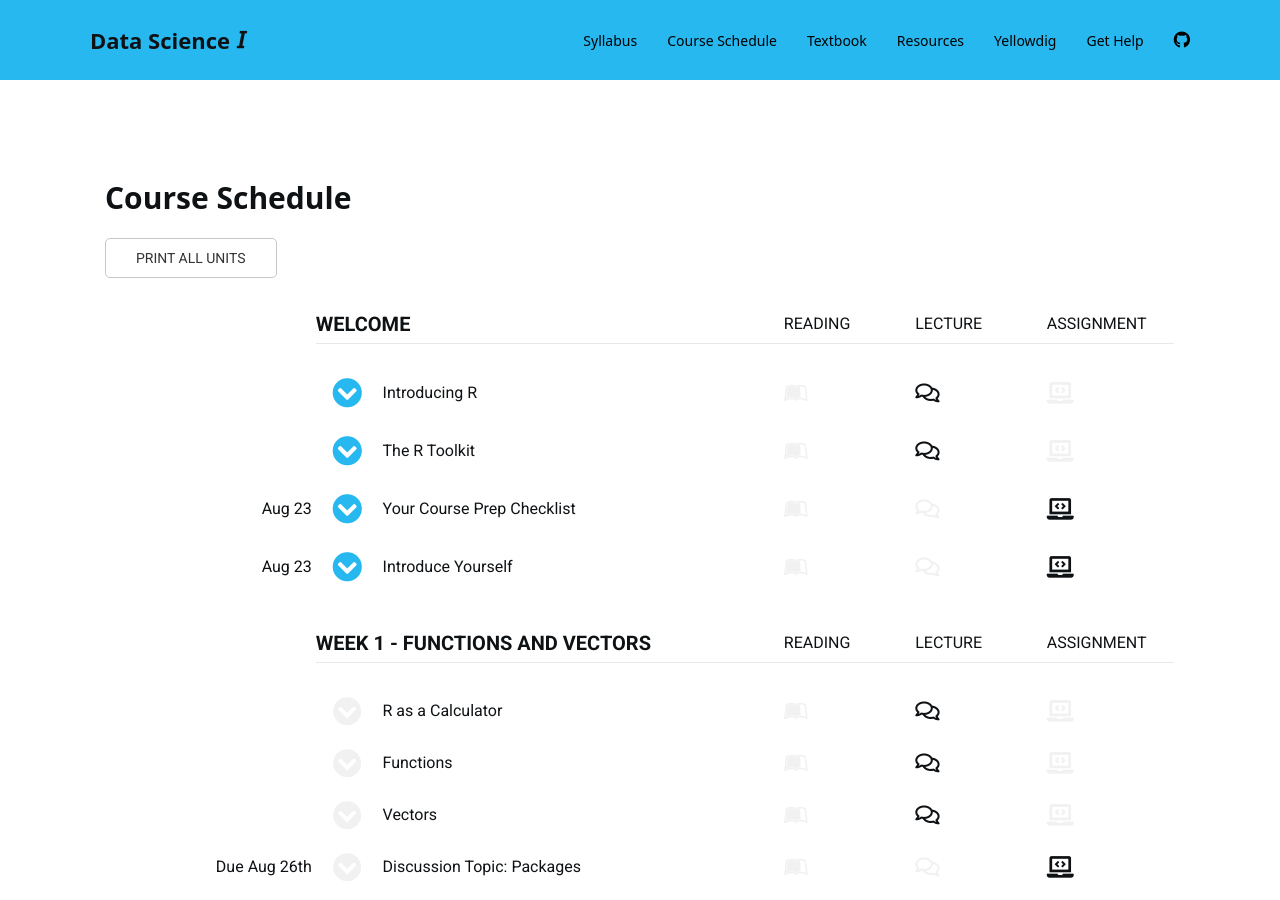
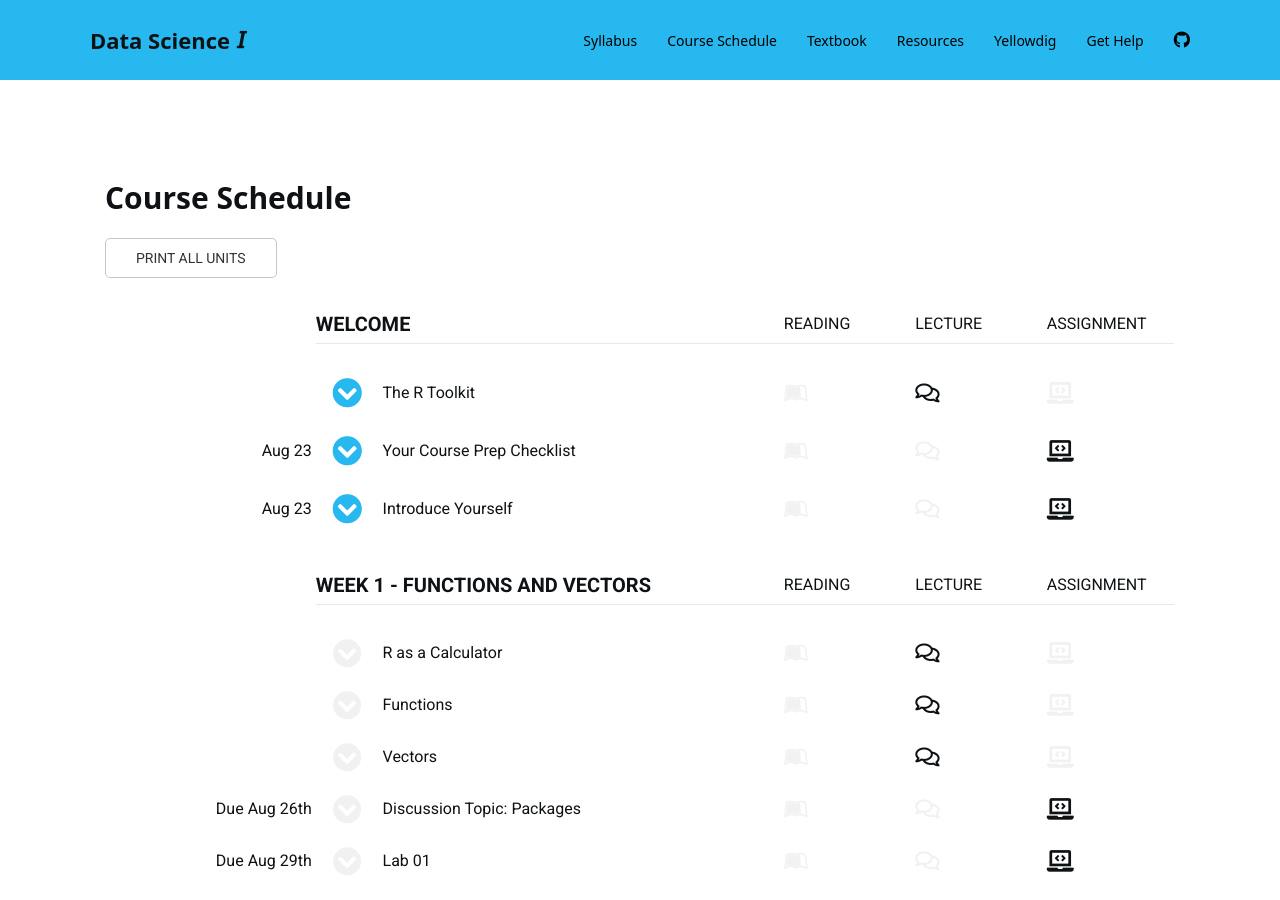
Before and after one commit to DS4PS/cpp-526-fall-2019, a Jekyll site: the page built from schedule.md, in a window 1280 px wide and 900 px high. Built offline with Jekyll 4.4.1, drawn with Linux system fonts in a browser that asks for light colours; nearby versions of some CDN libraries; a style sheet for code colours, icons or effects is not loaded.

Commit message:
Update schedule.md

```diff
--- a/schedule.md
+++ b/schedule.md
@@ -51,13 +51,6 @@ article {
 ** Welcome
 
 
-*** { @unit = "", @title = "Introducing R", @lecture, @foldout }
-
-<br>
-
-<iframe src="https://player.vimeo.com/video/180644880" width="640" height="360" frameborder="0" allow="autoplay; fullscreen" allowfullscreen></iframe>
-
-<br>
 
 
 
@@ -65,12 +58,18 @@ article {
 
 
 <br>
+<br>
 
-## The R Toolkit
+<iframe src="https://player.vimeo.com/video/180644880" width="640" height="360" frameborder="0" allow="autoplay; fullscreen" allowfullscreen></iframe>
+
+<br>
+<br>
 
 
 ![](https://github.com/DS4PS/dp4ss-textbook/blob/master/figures/r-tools-overview.png?raw=true)
 
+
+## The R Toolkit
 
 
 In this course we cover the foundations of data programming with the R language. In order to create robust and dynamic analysis we need to use a couple of tools that were built to leverage the power of R and create compelling narratives. R Studio helps you manage projects by organizing files, scripts, packages and output. Markdown is a simple formatting convention that allows you to create publication-quality documents. And R Markdown is a specific version of Markdown that allows you to combine text and code to create data-driven documents.
```
